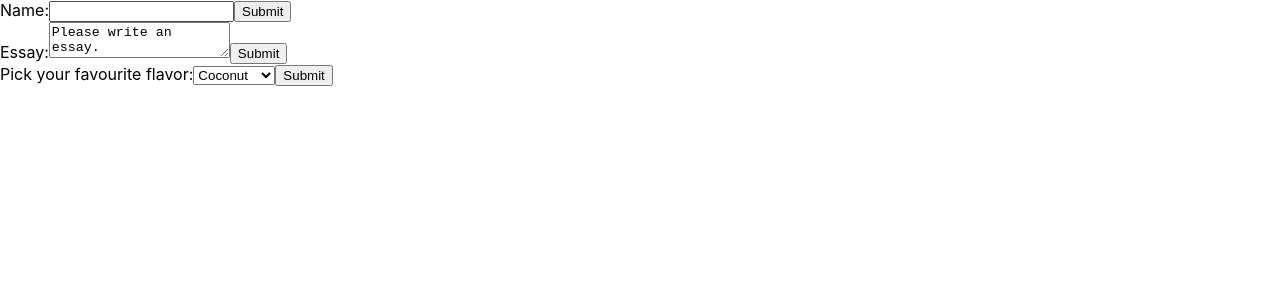
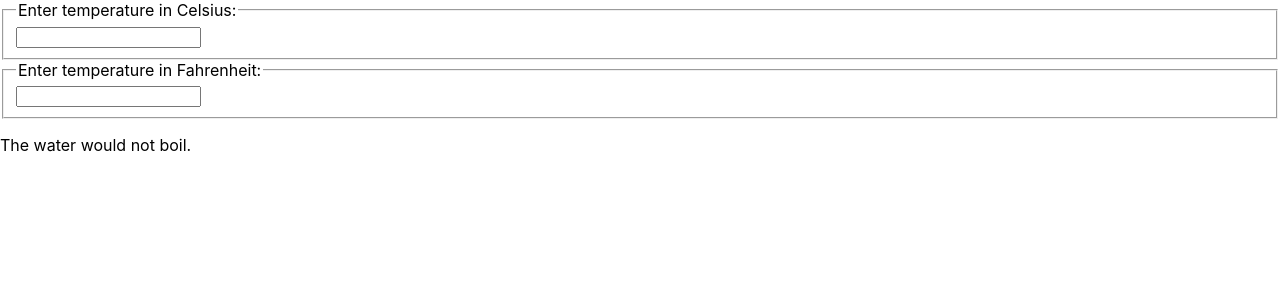
Before and after one commit to mrkajetanp/web-development, a React (Create React App) app in the folder React/Projects/game-tutorial/: page / in a window 1280 px wide. Shown: the top 300 px of the page. Built offline with nearby package versions, Linux system fonts and the light colour scheme.

Commit message:
[React] Basics - Lifting State Up

```diff
--- /dev/null
+++ b/React/Projects/game-tutorial/src/LiftingStateUp.tsx
@@ -0,0 +1,118 @@
+
+import React from 'react';
+import './App.css';
+
+function BoilingVerdict(props: { celsius: number }) {
+    if (props.celsius >= 100) {
+        return <p>The water would boil.</p>;
+    }
+    return <p>The water would not boil.</p>;
+}
+
+let scaleNames: { [key: string]: string } = {
+    'c': 'Celsius',
+    'f': 'Fahrenheit'
+};
+
+class TemperatureInput extends React.Component {
+    state: { temperature: "" };
+    props: { scale: string };
+
+    constructor(props: { scale: string }) {
+        super(props);
+        this.props = { scale: 'c' };
+        this.state = { temperature: "" };
+    }
+
+    handleChange = (e: React.ChangeEvent<HTMLInputElement>) => {
+        this.setState({temperature: e.target.value});
+    }
+
+    render() {
+        let temperature = this.state.temperature;
+        let scale = this.props.scale;
+
+        return (
+            <fieldset>
+                <legend>Enter temperature in {scaleNames[scale]}:</legend>
+                <input value={temperature} onChange={this.handleChange} />
+            </fieldset>
+        );
+    }
+}
+
+function toCelsius(fahrenheit: number) {
+    return (fahrenheit - 32) * 5 / 9;
+}
+
+function toFahrenheit(celsius: number) {
+    return (celsius * 9 / 5) + 32;
+}
+
+function tryConvert(temperature: string, convert: (n: number) => number) {
+    const input = parseFloat(temperature);
+
+    if (Number.isNaN(input)) {
+        return '';
+    }
+
+    const output = convert(input);
+    const rounded = Math.round(output * 1000) / 1000;
+    return rounded.toString();
+}
+
+class Calculator extends React.Component {
+    state: { scale: string, temperature: string };
+
+    constructor(props: any) {
+        super(props);
+        this.handleCelsiusChange = this.handleCelsiusChange.bind(this);
+        this.handleFahrenheitChange = this.handleFahrenheitChange.bind(this);
+        this.state = { temperature: '', scale: 'c' };
+    }
+
+    handleCelsiusChange(temperature: number) {
+        this.setState({ scale: 'c', temperature });
+    }
+
+    handleFahrenheitChange(temperature: number) {
+        this.setState({ scale: 'f', temperature });
+    }
+
+    render() {
+        const scale = this.state.scale;
+        const temperature = this.state.temperature;
+        const celsius = scale === 'f' ? tryConvert(temperature, toCelsius) : temperature;
+        const fahrenheit = scale === 'c' ? tryConvert(temperature, toFahrenheit) : temperature;
+
+        return (
+          <div>
+            <TemperatureInput
+              scale="c"
+              temperature={celsius}
+              onTemperatureChange={this.handleCelsiusChange} />
+
+            <TemperatureInput
+              scale="f"
+              temperature={fahrenheit}
+              onTemperatureChange={this.handleFahrenheitChange} />
+
+            <BoilingVerdict
+              celsius={parseFloat(celsius)} />
+
+          </div>
+      );
+    }
+}
+
+let element = (
+    <Calculator />
+);
+
+let LiftingStateUp: React.FC = () => {
+    return (
+        element
+    );
+}
+
+export default LiftingStateUp;
--- a/React/Projects/game-tutorial/src/index.tsx
+++ b/React/Projects/game-tutorial/src/index.tsx
@@ -3,10 +3,10 @@ import ReactDOM from 'react-dom';
 import './index.css';
 // import App from './App';
 // import ListsAndKeys from './ListsAndKeys';
-import Forms from './Forms';
+import LiftingStateUp from './LiftingStateUp';
 import * as serviceWorker from './serviceWorker';
 
-ReactDOM.render(<Forms />, document.getElementById('root'));
+ReactDOM.render(<LiftingStateUp />, document.getElementById('root'));
 
 // If you want your app to work offline and load faster, you can change
 // unregister() to register() below. Note this comes with some pitfalls.
```
